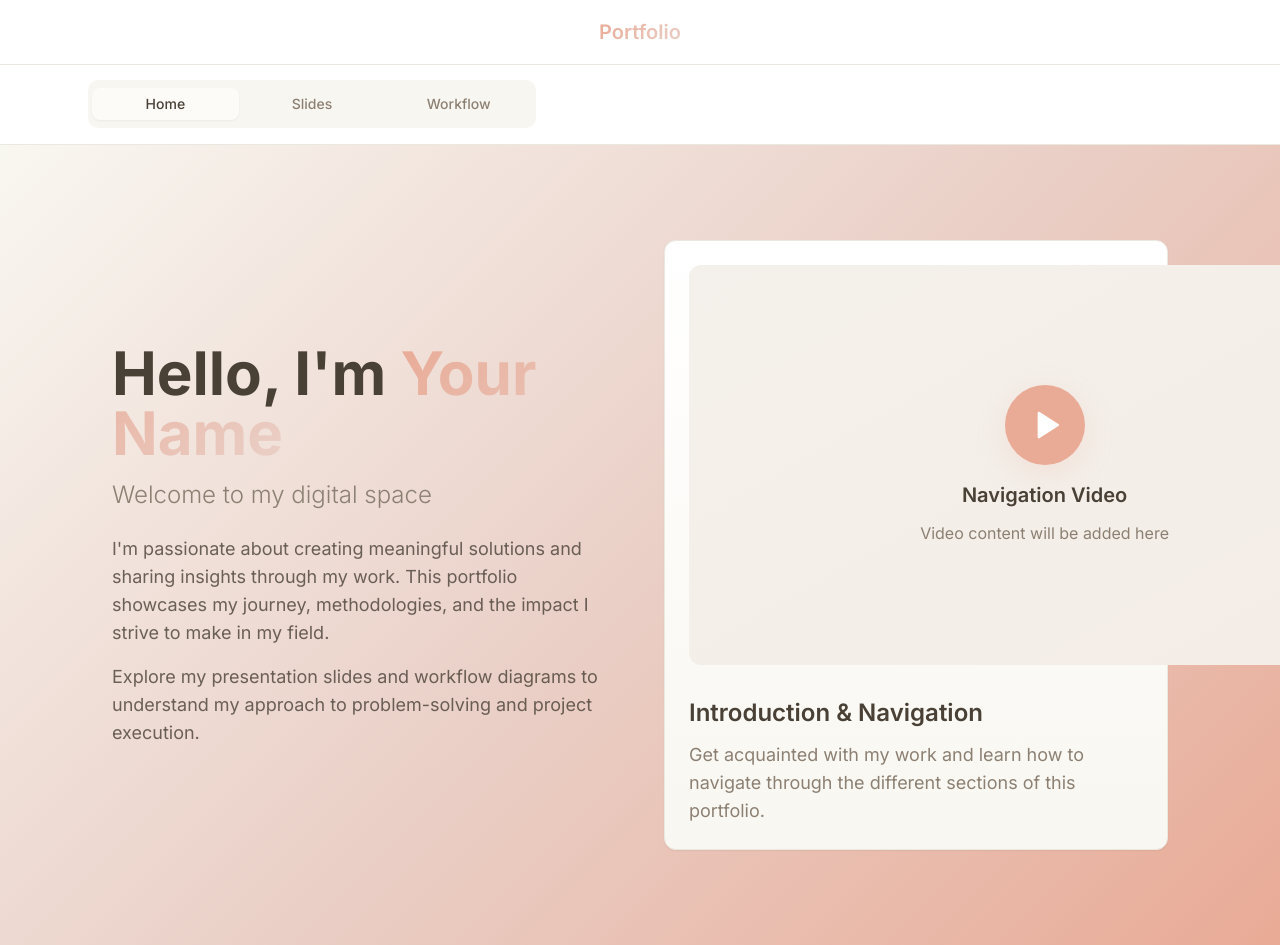
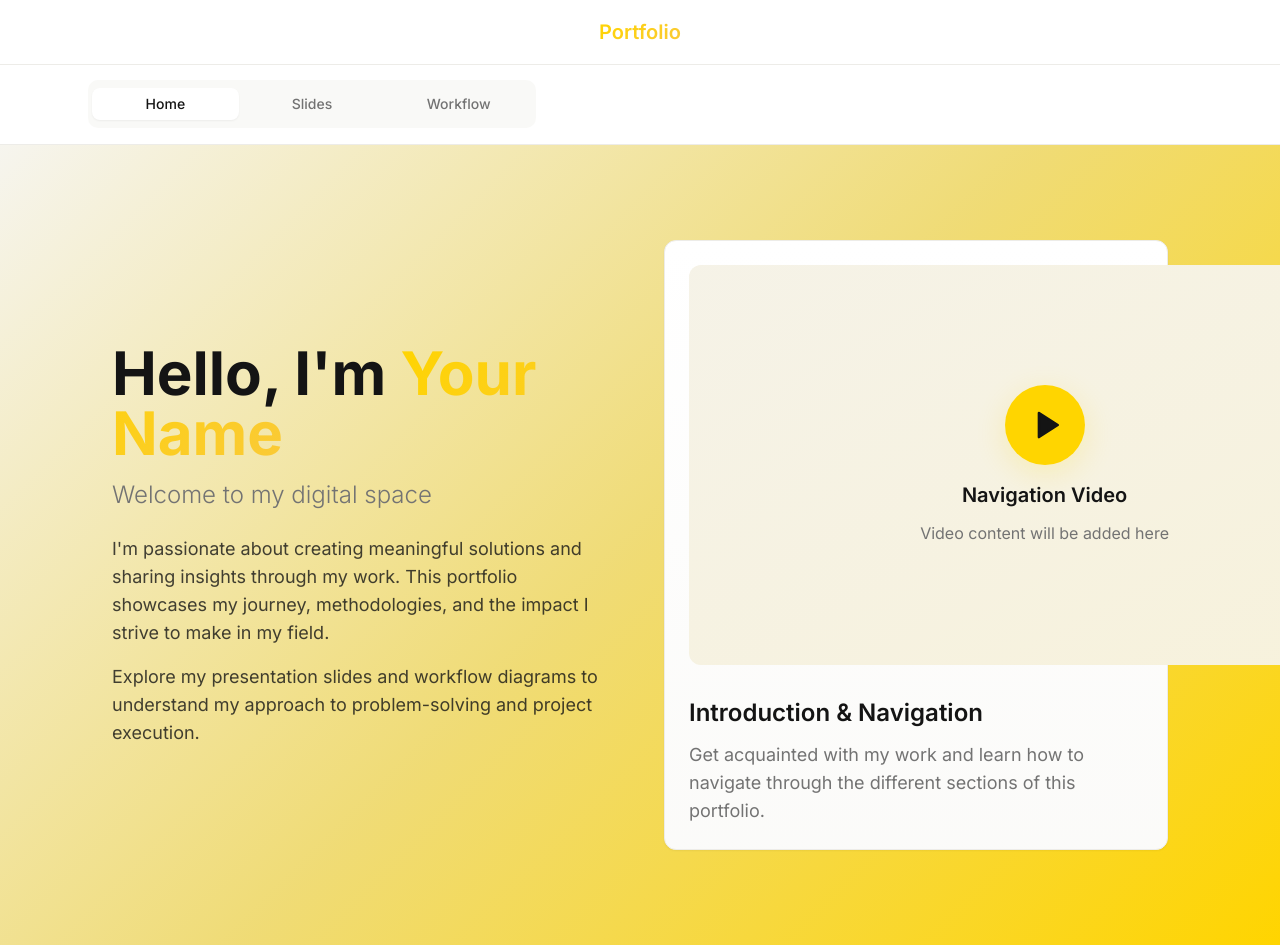
Before and after one commit to merajstack/Automate-India, a React (Vite) app: page / in a window 1280 px wide. Shown: the top 945 px of the page. Built offline with nearby package versions, Linux system fonts and the light colour scheme; the HTML template or start-up script is replaced by a standard one.

Commit message:
Change theme to yellow and black

```diff
--- a/src/index.css
+++ b/src/index.css
@@ -2,56 +2,56 @@
 @tailwind components;
 @tailwind utilities;
 
-/* Modern Portfolio Design System - Cream, Peach & White Theme */
+/* Modern Portfolio Design System - Energetic Yellow & Black Theme */
 
 @layer base {
   :root {
-    /* Primary cream/peach palette */
-    --background: 45 50% 98%;
-    --foreground: 30 15% 25%;
+    /* Primary yellow/black palette */
+    --background: 0 0% 100%;
+    --foreground: 0 0% 8%;
 
     --card: 0 0% 100%;
-    --card-foreground: 30 15% 25%;
+    --card-foreground: 0 0% 8%;
 
     --popover: 0 0% 100%;
-    --popover-foreground: 30 15% 25%;
+    --popover-foreground: 0 0% 8%;
 
-    --primary: 15 65% 75%;
-    --primary-foreground: 0 0% 100%;
+    --primary: 50 100% 50%;
+    --primary-foreground: 0 0% 8%;
 
-    --secondary: 45 35% 92%;
-    --secondary-foreground: 30 15% 35%;
+    --secondary: 50 15% 95%;
+    --secondary-foreground: 0 0% 15%;
 
-    --muted: 45 25% 95%;
-    --muted-foreground: 30 10% 50%;
+    --muted: 50 8% 96%;
+    --muted-foreground: 0 0% 45%;
 
-    --accent: 20 45% 88%;
-    --accent-foreground: 30 15% 35%;
+    --accent: 50 90% 85%;
+    --accent-foreground: 0 0% 15%;
 
-    --destructive: 0 70% 60%;
-    --destructive-foreground: 0 0% 100%;
+    --destructive: 0 84% 60%;
+    --destructive-foreground: 0 0% 98%;
 
-    --border: 45 20% 90%;
-    --input: 45 20% 94%;
-    --ring: 15 65% 75%;
+    --border: 50 12% 92%;
+    --input: 50 12% 94%;
+    --ring: 50 100% 50%;
 
     --radius: 0.75rem;
 
     /* Custom design tokens */
-    --cream: 45 40% 96%;
-    --peach: 15 65% 75%;
-    --peach-light: 15 45% 85%;
+    --cream: 50 20% 98%;
+    --peach: 50 100% 50%;
+    --peach-light: 50 80% 70%;
     --warm-white: 0 0% 100%;
 
     /* Gradients */
-    --gradient-primary: linear-gradient(135deg, hsl(var(--peach)) 0%, hsl(var(--peach-light)) 100%);
-    --gradient-soft: linear-gradient(180deg, hsl(var(--warm-white)) 0%, hsl(var(--cream)) 100%);
-    --gradient-hero: linear-gradient(135deg, hsl(var(--cream)) 0%, hsl(var(--peach-light)) 50%, hsl(var(--peach)) 100%);
+    --gradient-primary: linear-gradient(135deg, hsl(50 100% 50%) 0%, hsl(45 95% 60%) 100%);
+    --gradient-soft: linear-gradient(180deg, hsl(0 0% 100%) 0%, hsl(50 20% 98%) 100%);
+    --gradient-hero: linear-gradient(135deg, hsl(50 30% 95%) 0%, hsl(50 80% 70%) 50%, hsl(50 100% 50%) 100%);
 
     /* Shadows */
-    --shadow-soft: 0 4px 20px hsl(var(--peach) / 0.15);
-    --shadow-medium: 0 8px 30px hsl(var(--peach) / 0.2);
-    --shadow-large: 0 20px 60px hsl(var(--peach) / 0.25);
+    --shadow-soft: 0 4px 20px hsl(50 100% 50% / 0.15);
+    --shadow-medium: 0 8px 30px hsl(50 100% 50% / 0.2);
+    --shadow-large: 0 20px 60px hsl(50 100% 50% / 0.25);
 
     /* Transitions */
     --transition-smooth: all 0.3s cubic-bezier(0.4, 0, 0.2, 1);
@@ -75,16 +75,16 @@
   }
 
   .dark {
-    --background: 30 15% 15%;
-    --foreground: 45 35% 90%;
-    --card: 30 15% 18%;
-    --card-foreground: 45 35% 90%;
-    --primary: 15 55% 65%;
-    --secondary: 30 10% 25%;
-    --muted: 30 10% 22%;
-    --accent: 20 35% 30%;
-    --border: 30 10% 25%;
-    --input: 30 10% 25%;
+    --background: 0 0% 8%;
+    --foreground: 50 20% 90%;
+    --card: 0 0% 12%;
+    --card-foreground: 50 20% 90%;
+    --primary: 50 100% 50%;
+    --secondary: 0 0% 18%;
+    --muted: 0 0% 15%;
+    --accent: 50 80% 30%;
+    --border: 0 0% 18%;
+    --input: 0 0% 18%;
   }
 }
 
@@ -112,7 +112,7 @@
   }
 
   ::-webkit-scrollbar-thumb {
-    background: hsl(var(--peach));
+    background: hsl(50 100% 50%);
     border-radius: 3px;
   }
 
```
